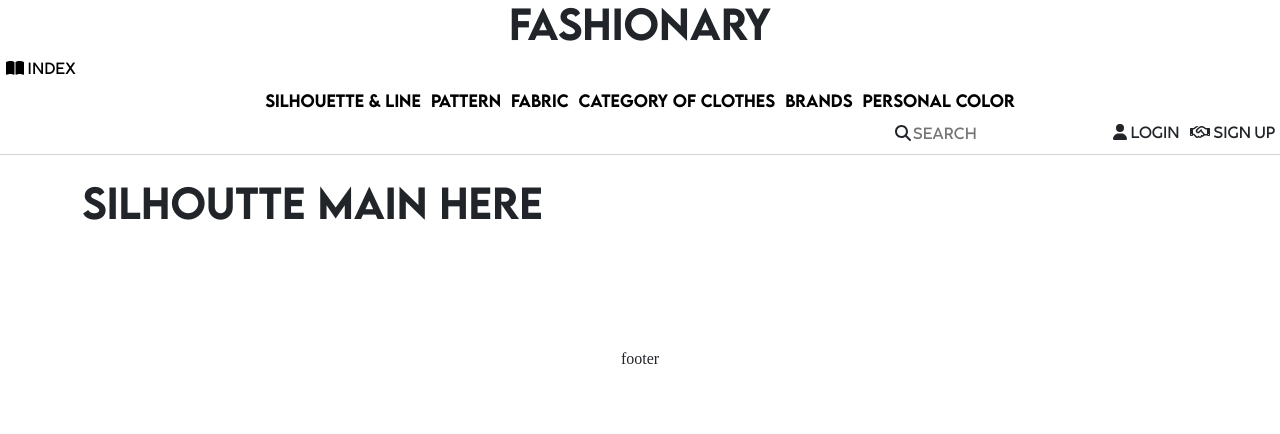
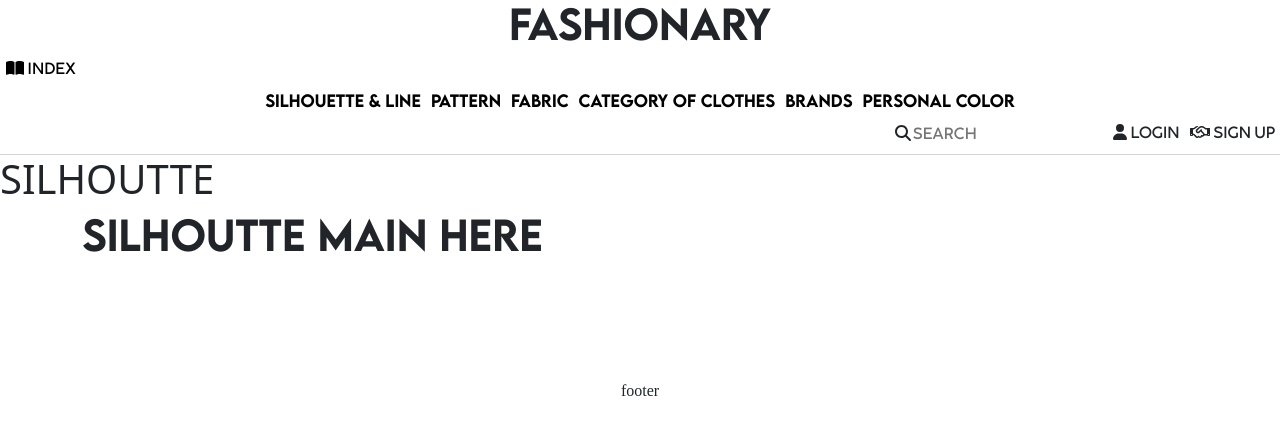
Before and after one commit to definitiomea/fashionary, a React (Create React App) app: page /silhouette in a window 1280 px wide. Shown: the top 434 px of the page. Built offline with nearby package versions, Linux system fonts and the light colour scheme; a web font is replaced by a local one.

Commit message:
이미지 첨부를 CSS로 하는 경우

```diff
--- a/src/Pages/SilhouetteMain.jsx
+++ b/src/Pages/SilhouetteMain.jsx
@@ -1,5 +1,4 @@
 import { Container, Row, Col } from "react-bootstrap";
-/* import silhouette from '../Sources/Img/' */
 
 const SilhouetteMain = () => {
     return (
@@ -7,7 +6,9 @@ const SilhouetteMain = () => {
             <main>
                 <article>
                     <section>
-                        <img src="" alt="" />
+                        <div className="silsubvisual">
+                            <h1>SILHOUTTE</h1>
+                        </div>
                         <Container>
                             <div className="outlet">
                                 <h1>Silhoutte Main here</h1>
```
